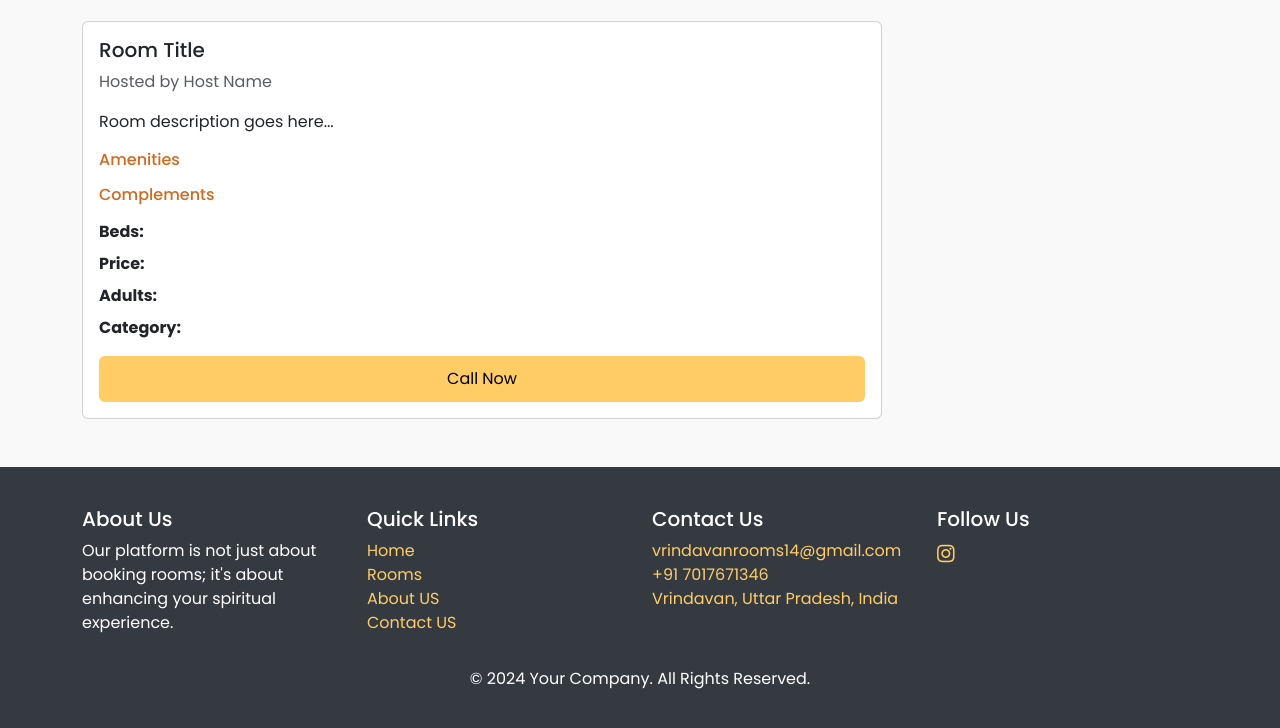
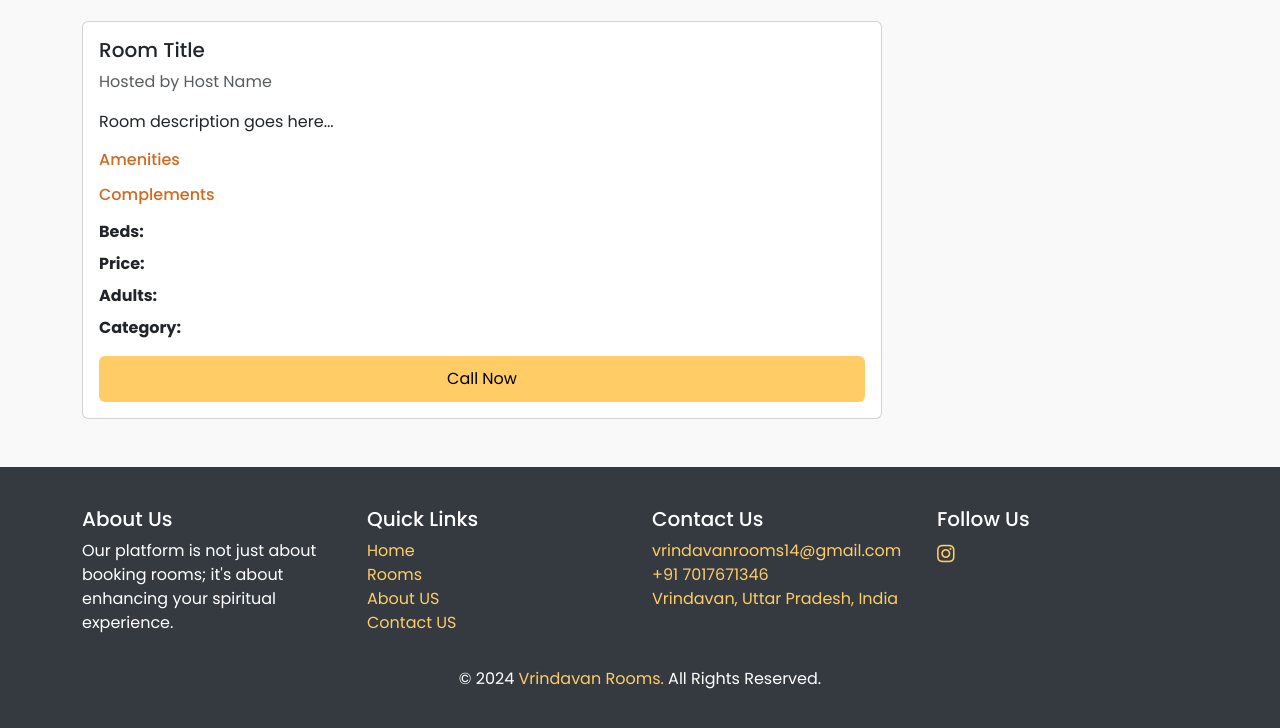
Before and after one commit to challenger456/Vrindavan-Rooms, a plain HTML site: page room-view.html in a window 1280 px wide. Shown: the part 158-886 px from the top of the page. Drawn offline with nearby package versions, Linux system fonts and the light colour scheme; no server answers.

Commit message:
new commit

```diff
--- a/room-view.html
+++ b/room-view.html
@@ -98,43 +98,6 @@
 
 
 
-
-
-
-
-<!-- babuji ka purana code gallery ka -->
- <!-- Image Gallery Section -->
- <!-- <div class="col-md-4">
-    <div class="ecommerce-gallery" data-zoom-effect="true">
-        <div class="row shadow-sm p-3 bg-white">
-            <div class="col-12 mb-3">
-                <div class="lightbox">
-                    <img id="mainImage" src="" alt="Main Room Image" class="ecommerce-gallery-main-img active w-100">
-                </div>
-            </div>
-            <div class="col-12 gallery-thumbnails">
-
-            </div>
-        </div>
-    </div>
-    <a id="call-now-btn" class="btn call-now-btn mt-3" href="#">Call Now</a>
-</div> -->
-
-
-
-
-
-
-
-
-
-
-
-
-
-
-
-
     <!-- footer -->
     <section>
         <footer class="footer">
@@ -176,7 +139,7 @@
                     </div>
                 </div>
                 <div class="text-center mt-3">
-                    <p>&copy; 2024 Your Company. All Rights Reserved.</p>
+                    <p>&copy; 2024 <a href="./index.html">Vrindavan Rooms.</a> All Rights Reserved.</p>
                 </div>
             </div>
         </footer>
```
Also changed, not shown: about.html (+1 -1 lines), contact.html (+1 -1 lines), index.html (+1 -1 lines), rooms.html (+1 -1 lines).
